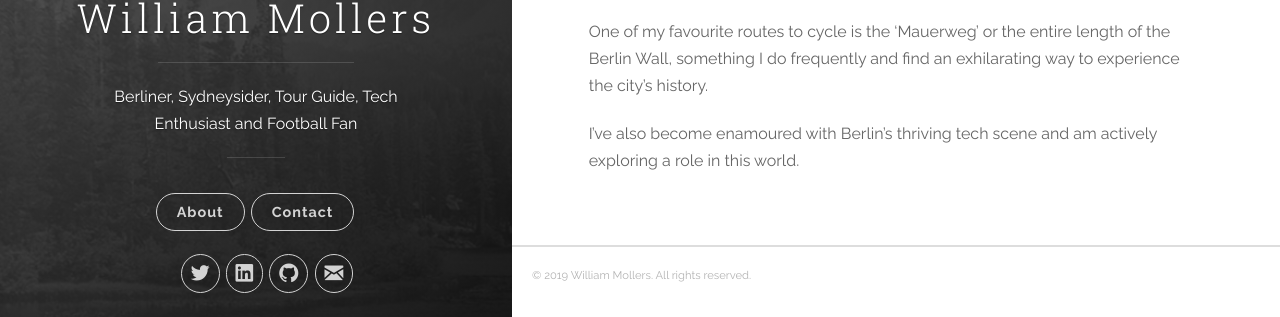
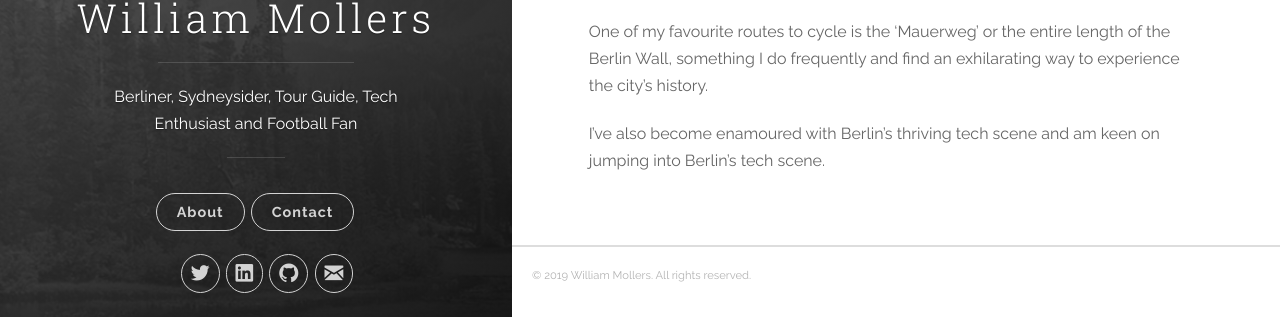
Before and after one commit to williammollers/williammollers.github.io, a Jekyll site: the page built from about.md, in a window 1280 px wide. Shown: the part 367-684 px from the top of the page. Built offline with Jekyll 4.4.1, drawn with Linux system fonts in a browser that asks for light colours.

Commit message:
change again

```diff
--- a/about.md
+++ b/about.md
@@ -11,4 +11,4 @@ The wonderful thing about Berlin is it’s incredibly complicated history mixed
 
 One of my favourite routes to cycle is the ‘Mauerweg’ or the entire length of the Berlin Wall, something I do frequently and find an exhilarating way to experience the city’s history.
 
-I've also become enamoured with Berlin's thriving tech scene and am actively exploring a role in this world.
+I've also become enamoured with Berlin's thriving tech scene and am keen on jumping into Berlin's tech scene.
```
